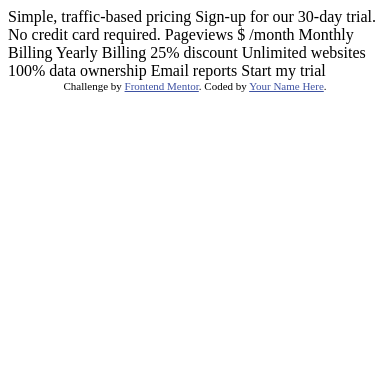
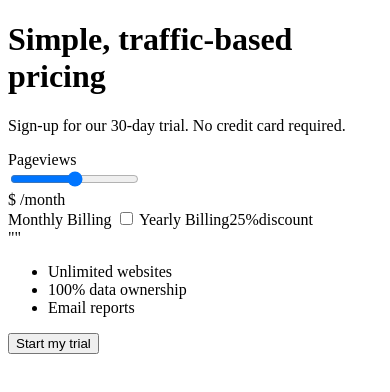
Before and after one commit to tezimach/interactive-price-component, a plain HTML site: page index.html in a window 390 px wide. Drawn offline with Linux system fonts and the light colour scheme.

Commit message:
finished main content for mobile version in index.html.

```diff
--- a/index.html
+++ b/index.html
@@ -2,38 +2,48 @@
 <html lang="en">
 <head>
   <meta charset="UTF-8">
-  <meta name="viewport" content="width=device-width, initial-scale=1.0"> <!-- displays site properly based on user's device -->
+  <meta name="viewport" content="width=device-width, initial-scale=1.0">
 
   <link rel="icon" type="image/png" sizes="32x32" href="./images/favicon-32x32.png">
 
-  <title>Frontend Mentor | Interactive pricing component</title>
+  <title>Interactive pricing component</title>
 
-  <!-- Feel free to remove these styles or customise in your own stylesheet 👍 -->
-  <style>
-    .attribution { font-size: 11px; text-align: center; }
-    .attribution a { color: hsl(228, 45%, 44%); }
-  </style>
+
 </head>
 <body>
-
-  Simple, traffic-based pricing
-  Sign-up for our 30-day trial. No credit card required.
-
-  Pageviews
-  $ /month
-
-  Monthly Billing
-  Yearly Billing 25% discount
-
-  Unlimited websites
-  100% data ownership
-  Email reports
-
-  Start my trial
-
-  <div class="attribution">
-    Challenge by <a href="https://www.frontendmentor.io?ref=challenge" target="_blank">Frontend Mentor</a>.
-    Coded by <a href="#">Your Name Here</a>.
+  <h1>
+    Simple, traffic-based pricing
+  </h1>
+  <p>
+    Sign-up for our 30-day trial. No credit card required.
+  </p>
+  <div>
+    <form action="">
+      <div>
+        <output></output><span>Pageviews</span>
+      </div>
+      <input type="range">
+      <div>
+        <span>$ </span><output></output><span>/month</span>
+      </div>
+      <div>
+        <span>Monthly Billing</span>
+        <label class="switch">
+          <input type="checkbox">
+          <span class="slider round"></span>
+        </label>
+        <span>Yearly Billing</span><output>25%</output><span>discount</span>
+      </div>
+    </form>
+    <div>""</div>
+    <div>
+      <ul>
+        <li>Unlimited websites</li>
+        <li>100% data ownership</li>
+        <li>Email reports</li>
+      </ul>
+    </div>
+    <button type="button">Start my trial</button>
   </div>
 </body>
 </html>
```
